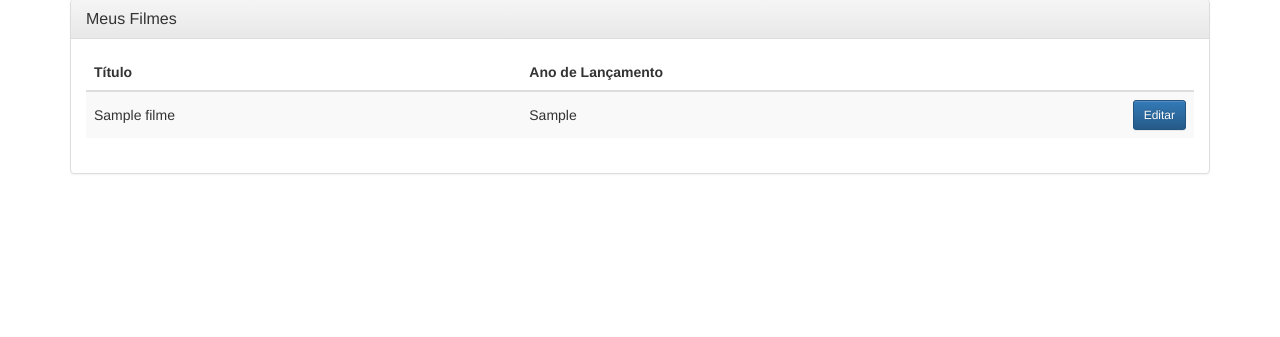
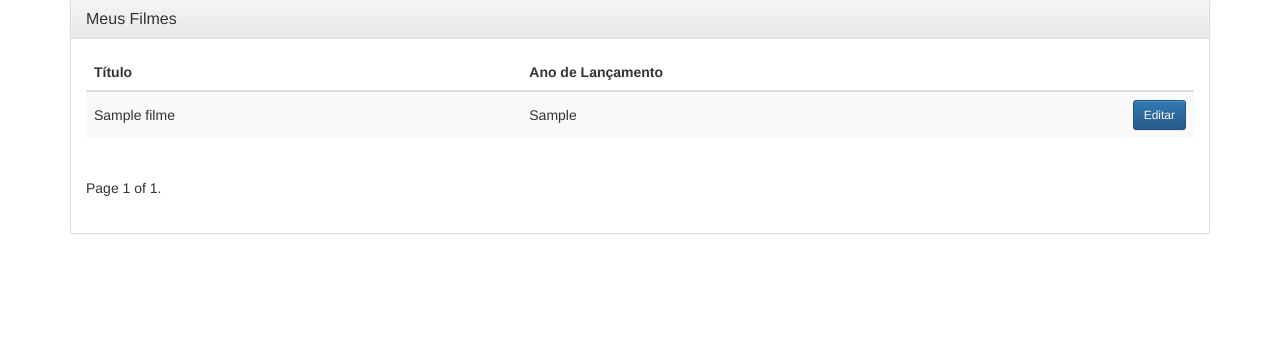
Before and after one commit to luanoliveira/cinemark-bootstrap, a Django app: page /gestor/filmes/ in a window 1280 px wide. Shown: the part 73-410 px from the top of the page. Run offline with Django 3.2, Linux system fonts and the light colour scheme; a user stored in the database is signed in; tables that the repository leaves empty hold one stand-in row (values such as "Sample post"); some libraries are stand-ins or nearby versions.

Commit message:
criando paginação, implementação do prórpio django

```diff
--- a/filmes/models.py
+++ b/filmes/models.py
@@ -1,6 +1,17 @@
 from __future__ import unicode_literals
 
 from django.db import models
+
+from django.core.exceptions import ValidationError
+
+from datetime import datetime
+
+def validators_date(value):
+
+      raise ValidationError(
+         '%(value)s is not an even number',
+         params={'value': value},
+      )
 
 # Create your models here.
 
@@ -10,6 +21,6 @@ class Tag(models.Model):
 class Filme(models.Model):
     titulo = models.CharField(max_length=150)
     sinopse = models.TextField()
-    ano_lancamento = models.CharField(max_length=4)
+    ano_lancamento = models.TextField(max_length=4, validators=[validators_date])
     youtube = models.TextField()
     tags = models.ManyToManyField(Tag)
--- a/filmes/views.py
+++ b/filmes/views.py
@@ -3,16 +3,30 @@ from django.contrib import messages
 from .models import Filme, Tag
 from .forms import FilmeForm
 from django.forms.models import model_to_dict
+from django.core.paginator import Paginator, EmptyPage, PageNotAnInteger
 
 from django.contrib.auth.decorators import login_required
 
 @login_required
 def index(request):
 
+   filmes = Filme.objects.all()
+
+   paginator = Paginator(filmes, 5)
    #print( request.user )
 
+   page = request.GET.get('page')
+   try:
+      filmes = paginator.page(page)
+   except PageNotAnInteger:
+      # If page is not an integer, deliver first page.
+      filmes = paginator.page(1)
+   except EmptyPage:
+      # If page is out of range (e.g. 9999), deliver last page of results.
+      filmes = paginator.page(paginator.num_pages)
+
    data = {
-      "filmes": Filme.objects.all()
+      "filmes": filmes
    }
 
    return render(request, 'filmes/index.html', data)
--- a/templates/filmes/index.html
+++ b/templates/filmes/index.html
@@ -28,6 +28,24 @@
 			{% endfor %}
 			</tbody>
 		</table><!-- .table -->
+
+		<div class="pagination">
+			<span class="step-links">
+				{% if filmes.has_previous %}
+						<a href="?page={{ filmes.previous_page_number }}">previous</a>
+				{% endif %}
+
+				<span class="current">
+						Page {{ filmes.number }} of {{ filmes.paginator.num_pages }}.
+				</span>
+
+				{% if filmes.has_next %}
+						<a href="?page={{ filmes.next_page_number }}">next</a>
+				{% endif %}
+			</span>
+		</div>
+
+
 		{% endif %}
 
 	</div>
```
Also changed, not shown: 3 other files.
